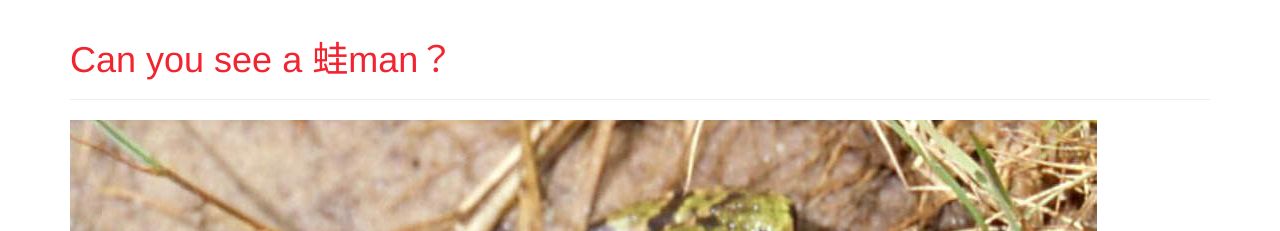
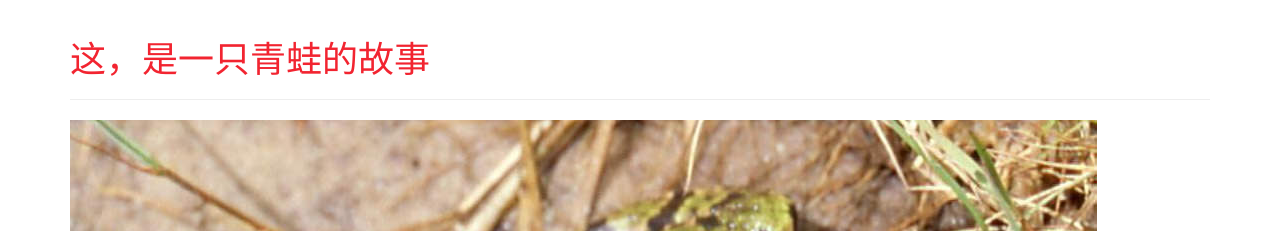
Before and after one commit to zsdtj/zsdtj.github.io, a Jekyll site: the page built from index.md, in a window 1280 px wide. Shown: the top 231 px of the page. Built offline with Jekyll 4.4.1, drawn with Linux system fonts in a browser that asks for light colours; nearby versions of some CDN libraries; library files that are not in the unit come from our copies.

Commit message:
Revert "modify title"
This reverts commit ab6baae8e94f6b02c9c65ca404caaac4364744a7.

```diff
--- a/index.md
+++ b/index.md
@@ -1,6 +1,6 @@
 ---
 layout: page
-title: Can you see a 蛙man？
+title: 这，是一只青蛙的故事
 ---
 {% include JB/setup %}
 
```
